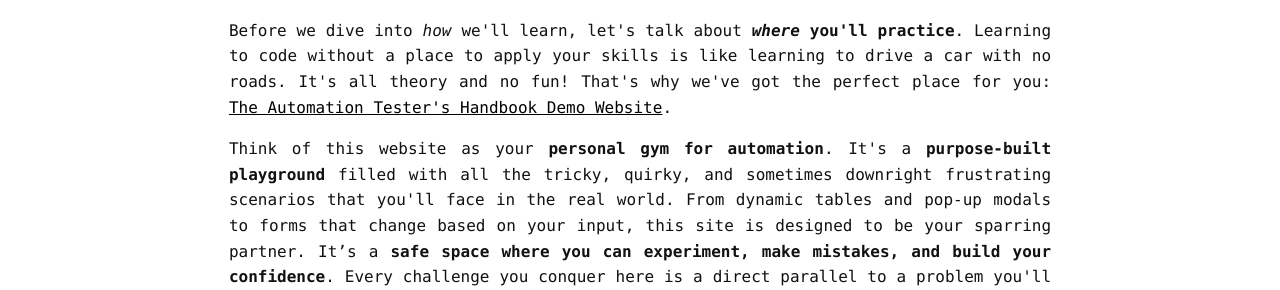
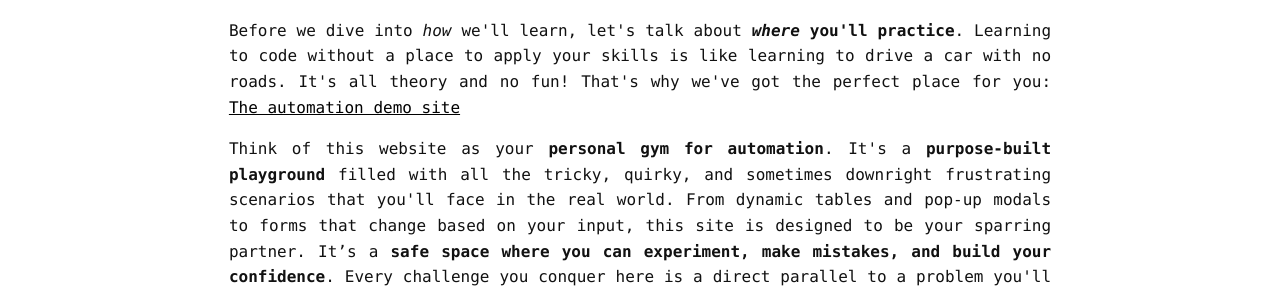
Before and after one commit to leonardespi/automation-bootcamp-site, a Jekyll site: the page built from index.html, in a window 1280 px wide. Shown: the part 932-1222 px from the top of the page. Built offline with Jekyll 4.4.1, drawn with Linux system fonts in a browser that asks for light colours.

Commit message:
Fix formatting and enhance link security for demo site in index.html

```diff
--- a/index.html
+++ b/index.html
@@ -15,9 +15,9 @@ title: "Automation Bootcamp"
 
         <p>
           Hello and a <strong>massive welcome</strong> to the Automation
-          Bootcamp! I am so, so excited that you're here. Seriously! Taking
-          this step is like deciding you're not just going to read books
-          anymore; you're going to learn how to write them. You're about to
+          Bootcamp! I am so, so excited that you're here. Seriously! Taking this
+          step is like deciding you're not just going to read books anymore;
+          you're going to learn how to write them. You're about to
           <strong>unlock a superpower</strong> that will
           <em><strong>transform your career</strong></em
           >, and I'm thrilled to be your guide on this adventure.
@@ -66,9 +66,12 @@ title: "Automation Bootcamp"
           Learning to code without a place to apply your skills is like learning
           to drive a car with no roads. It's all theory and no fun! That's why
           we've got the perfect place for you:
-          <a href="https://www.leonardespi.me/automation-demo-site/"
-            >The Automation Tester's Handbook Demo Website</a
-          >.
+          <a
+            href="https://www.leonardespi.me/automation-demo-site/"
+            target="_blank"
+            rel="noopener noreferrer"
+            >The automation demo site</a
+          >
         </p>
 
         <p>
```
